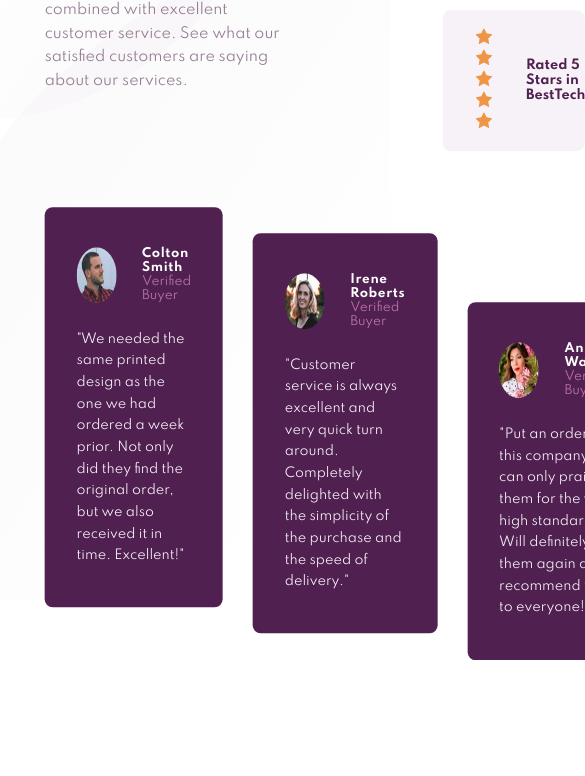
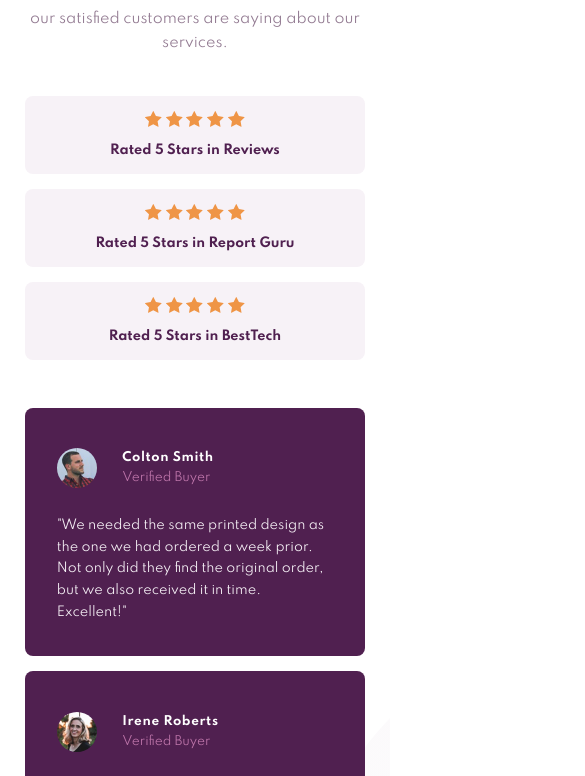
Before and after one commit to E1000o/FM6-social-proof-section-master, a plain HTML site: page index.html in a window 390 px wide. Shown: the part 243-1019 px from the top of the page, 585 px wide, since content can reach past the window. Before the commit the page ends 903 px from the top, so only its background shows below. Drawn offline with Linux system fonts and the light colour scheme.

Commit message:
final version mobile

```diff
--- a/css/styles.css
+++ b/css/styles.css
@@ -26,6 +26,7 @@ main {
     left: 50%;
     transform: translateX(-50%) translateY(-50%);
     width: 77.1%;
+    max-width: 1110px;
     display: grid;
     grid-template-columns: 1fr 1fr;
     grid-template-rows: 1fr 1fr;
@@ -72,6 +73,7 @@ h1 {
     border-radius: 8px;
     padding: 1.2rem 2.15rem;
     /*height: 3.8rem;*/
+
 }
 
 .ratings p {
@@ -110,6 +112,7 @@ h1 {
     grid-template-columns: 1fr 1fr 1fr;
     grid-template-rows: 1fr;
     column-gap: 2rem;
+    align-items: center;
 }
 
 .review {
@@ -180,3 +183,124 @@ footer {
 .attribution a {
     color: hsl(228, 45%, 44%);
 }
+
+/*
+@media (max-width: 1407px) {
+
+    main {
+        grid-template-columns: 0.75fr 1.25fr;
+    }
+
+    .main-content {
+        padding-right: 0;
+    }
+
+    .ratings {
+        padding-left: 0;
+    }
+
+    .review {
+        height: 100%;
+    }
+}
+*/
+
+@media (max-width: 768px) {
+    body {
+        background-image: url("../images/bg-pattern-top-mobile.svg"), url("../images/bg-pattern-bottom-mobile.svg");
+        position: initial;
+        width: initial;
+        height: initial;
+    }
+
+    main {
+        width: 87.2%;
+        grid-template-columns: 1fr;
+        grid-template-rows: 3fr;
+        grid-template-areas: "main-content"
+                             "ratings"
+                             "reviews";
+        justify-items: center;
+        position: initial;
+        top: initial;
+        left: initial;
+        transform: initial;
+        margin: 5.4rem auto;
+        row-gap: 2.7rem;
+    }
+
+    h1 {
+        text-align: center;
+        font-size: 2.1rem;
+        margin-bottom: 1.65rem;
+    }
+
+    .main-content {
+        padding: 0;
+    }
+
+    .main-content p {
+        text-align: center;
+        line-height: 1.6rem;
+    }
+
+    .ratings {
+        padding: 0;
+        width: 100%;
+    }
+
+    .ratings>div {
+        flex-direction: column;
+        width: 100%;
+        row-gap: 0.7rem;
+        padding: 1.05rem 0;
+    }
+
+    .ratings div:nth-child(1) {
+        align-self:stretch;
+    }
+
+    .ratings div:nth-child(2) {
+        align-self: stretch;
+    }
+
+    .ratings div:nth-child(3) {
+        align-self: stretch;
+    }
+
+    .stars img {
+        margin-right: auto;
+    }
+
+    .ratings div:nth-child(1).stars {
+        margin-right: 0;
+        align-self: center;
+    }
+
+    .reviews {
+        grid-template-columns: 1fr;
+        align-items: center;
+        row-gap: 1rem;
+        padding-top: 0.5em;
+    }
+
+    .review {
+        padding-bottom: 2.2rem;
+    }
+
+    .review:nth-child(1) {
+        align-self: center;
+    }
+
+    .review:nth-child(2) {
+        align-self: center;
+    }
+
+    .review:nth-child(3) {
+        align-self: center;
+    }
+
+    .review-header {
+        margin-bottom: 2.1em;
+    }
+}
```
